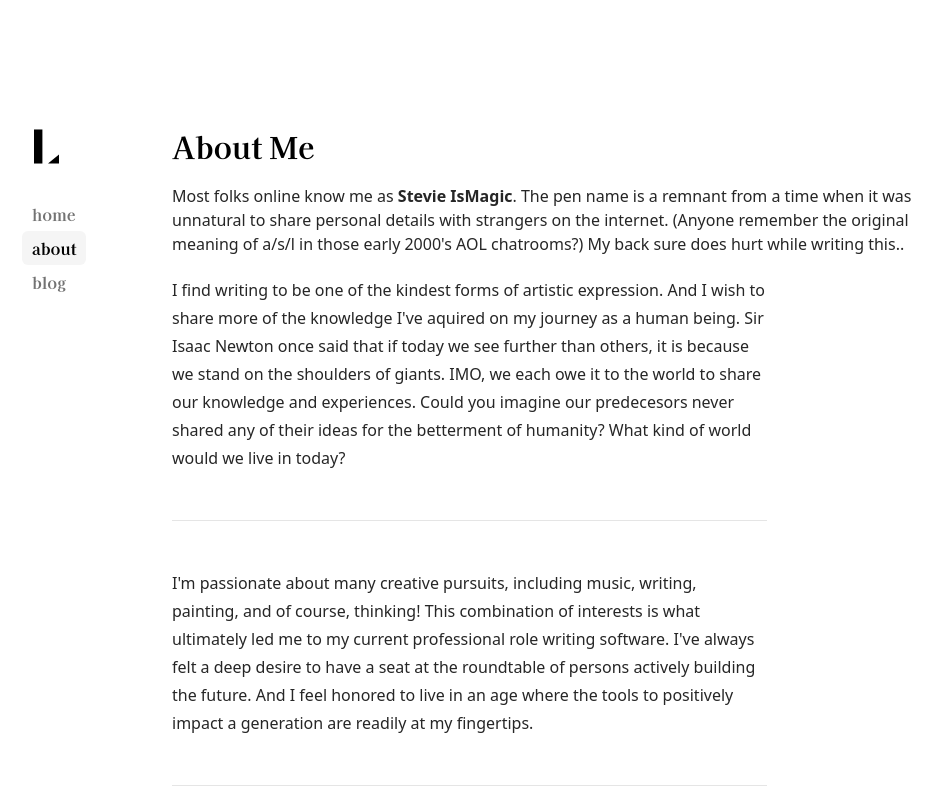
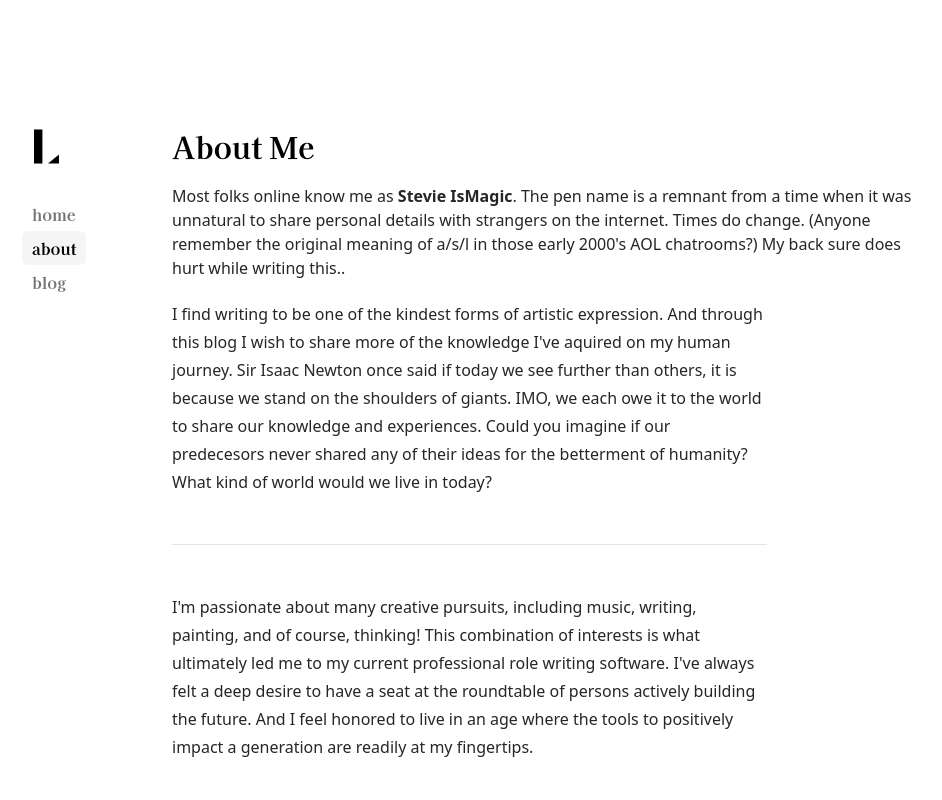
Before and after one commit to StevieIsmagic/vercel_blog, a Next.js app: page /about in a window 1280 px wide. Shown: the top 800 px of the page, without its empty margins (170-1112 px from the left). Built offline with nearby package versions, Linux system fonts and the light colour scheme.

Commit message:
fix typo

```diff
--- a/app/about/page.tsx
+++ b/app/about/page.tsx
@@ -4,15 +4,16 @@ export default function AboutPage() {
       <h1 className="font-bold text-3xl font-serif">About Me</h1>
       <p className="my-5 text-neutral-800 dark:text-neutral-200">
         Most folks online know me as <b>Stevie IsMagic</b>.
-        The pen name is a remnant from a time when it was unnatural to share personal details with strangers on the internet.
+        The pen name is a remnant from a time when it was unnatural to share personal details with strangers on the internet. Times do change.
         (Anyone remember the original meaning of a/s/l in those early 2000's AOL chatrooms?) My back sure does hurt while writing this..
 
       </p>
       <div className="prose prose-neutral dark:prose-invert text-neutral-800 dark:text-neutral-200">
         <p>
-          I find writing to be one of the kindest forms of artistic expression. And I wish to share more of the knowledge I've aquired on my journey as a human being.
-          Sir Isaac Newton once said that if today we see further than others, it is because we stand on the shoulders of giants.
-          IMO, we each owe it to the world to share our knowledge and experiences. Could you imagine our predecesors never shared
+          I find writing to be one of the kindest forms of artistic expression.
+          And through this blog I wish to share more of the knowledge I've aquired on my human journey.
+          Sir Isaac Newton once said if today we see further than others, it is because we stand on the shoulders of giants.
+          IMO, we each owe it to the world to share our knowledge and experiences. Could you imagine if our predecesors never shared
           any of their ideas for the betterment of humanity? What kind of world would we live in today?
 
         </p>
```
